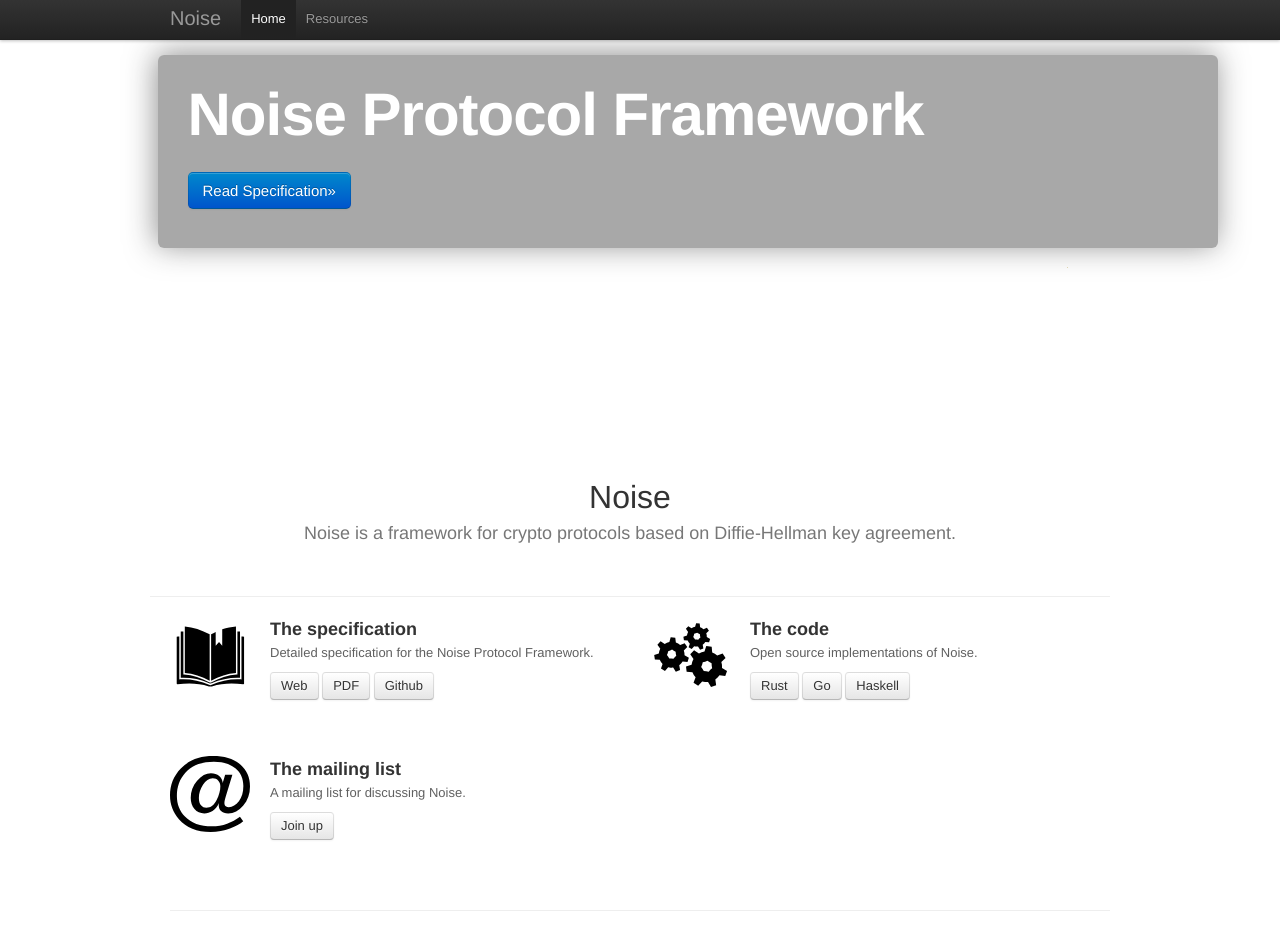
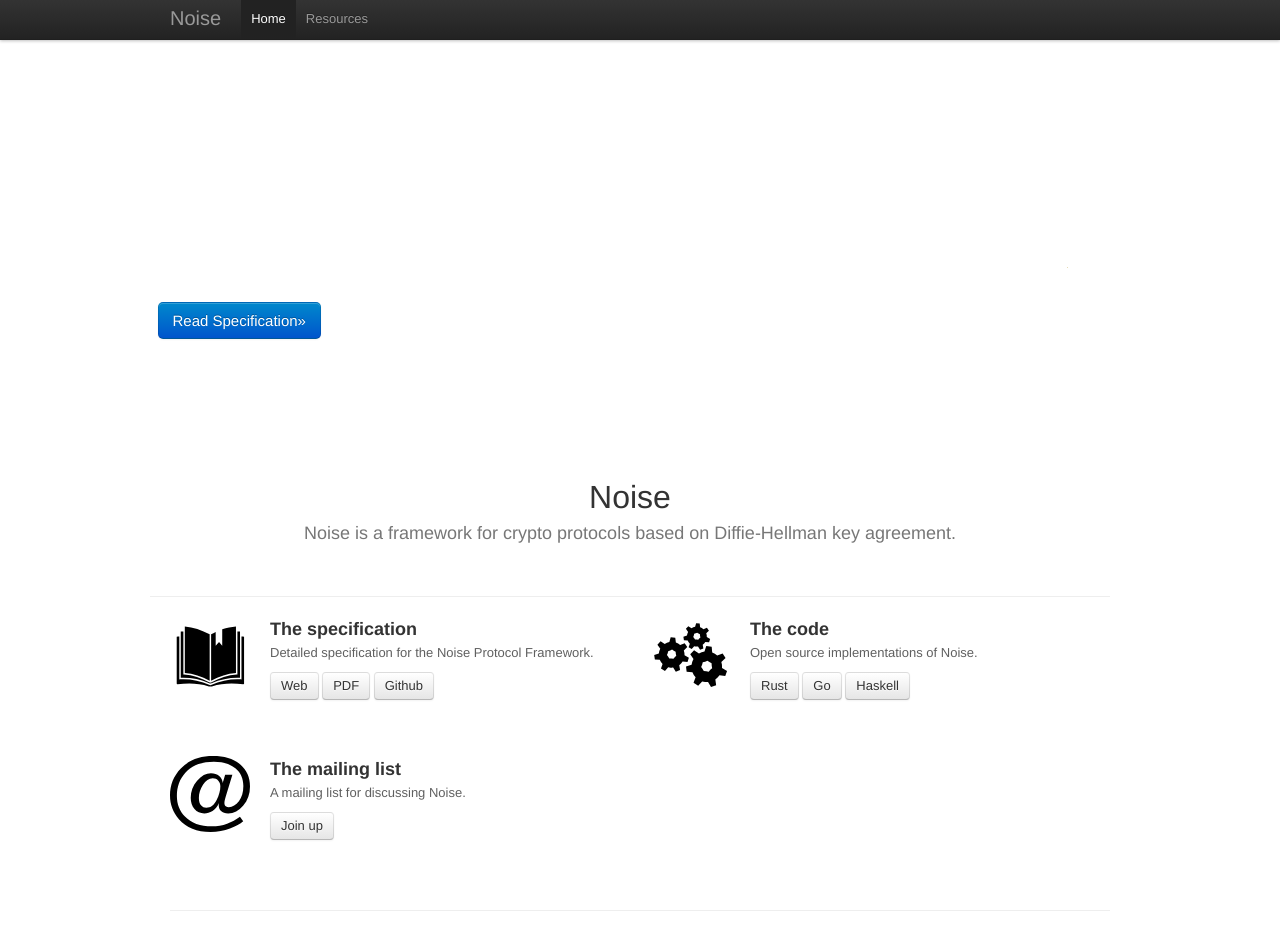
Before and after one commit to noiseprotocol/noiseprotocol.github.io, a plain HTML site: page index.html in a window 1280 px wide. Drawn offline with nearby package versions, Linux system fonts and the light colour scheme.

Commit message:
Remove dark box

```diff
--- a/css/site.css
+++ b/css/site.css
@@ -117,14 +117,15 @@ section .step {
 }
 
 .hero-unit .jump {
-    background-color: rgba(38,38,38,0.4);
+    /* background-color: rgba(38,38,38,0.4); */
     -webkit-border-radius: 6px;
     -moz-border-radius: 6px;
     border-radius: 6px;
-    padding: 30px;
+    /* padding: 30px; */
+    padding-top: 160px;
     width: 1000px;
     margin-left: -55px;
-    box-shadow: -2px -2px 30px rgba(38,38,38,0.5);
+    /* box-shadow: -2px -2px 30px rgba(38,38,38,0.5); */
 }
 
 
```
